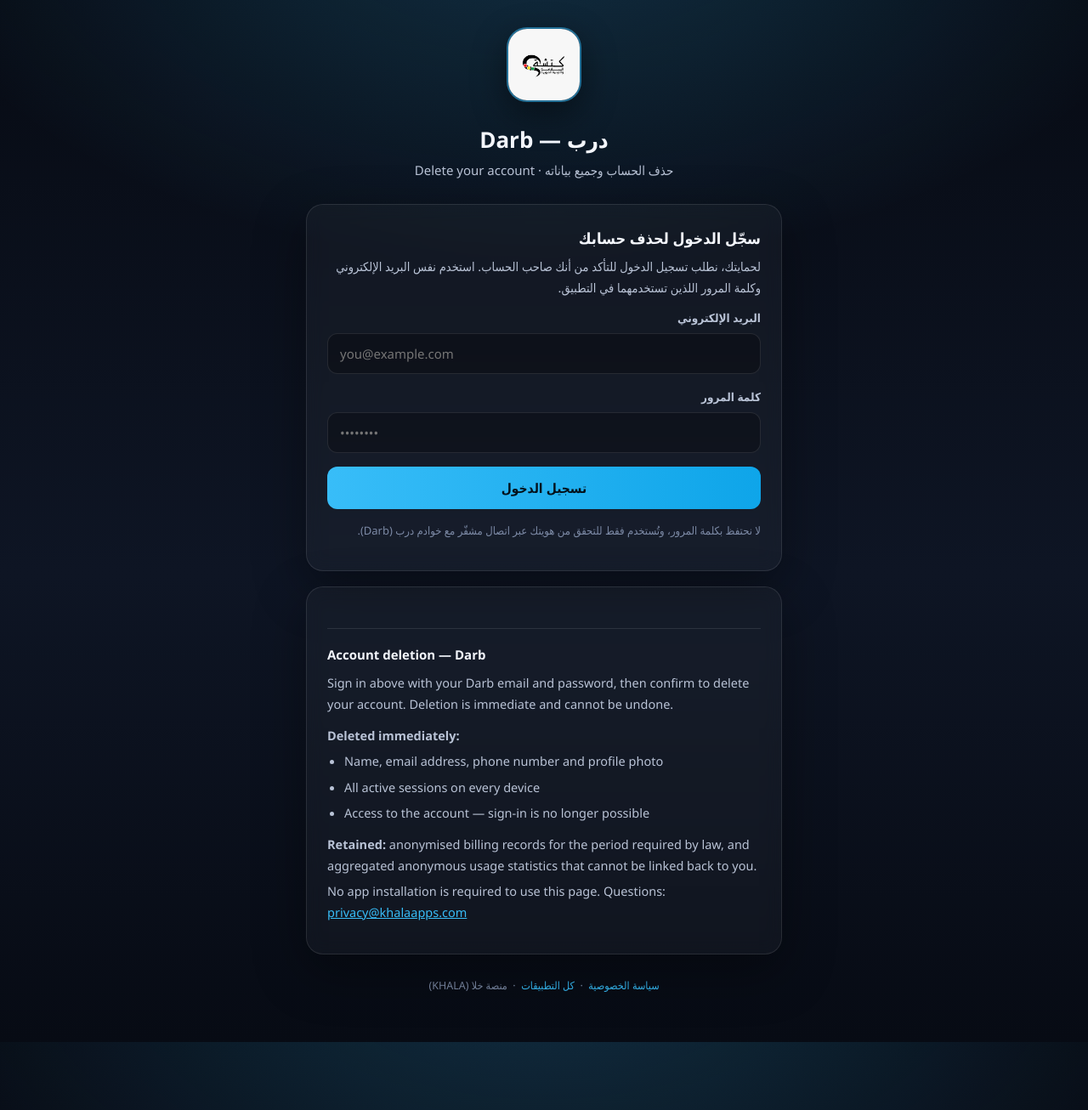
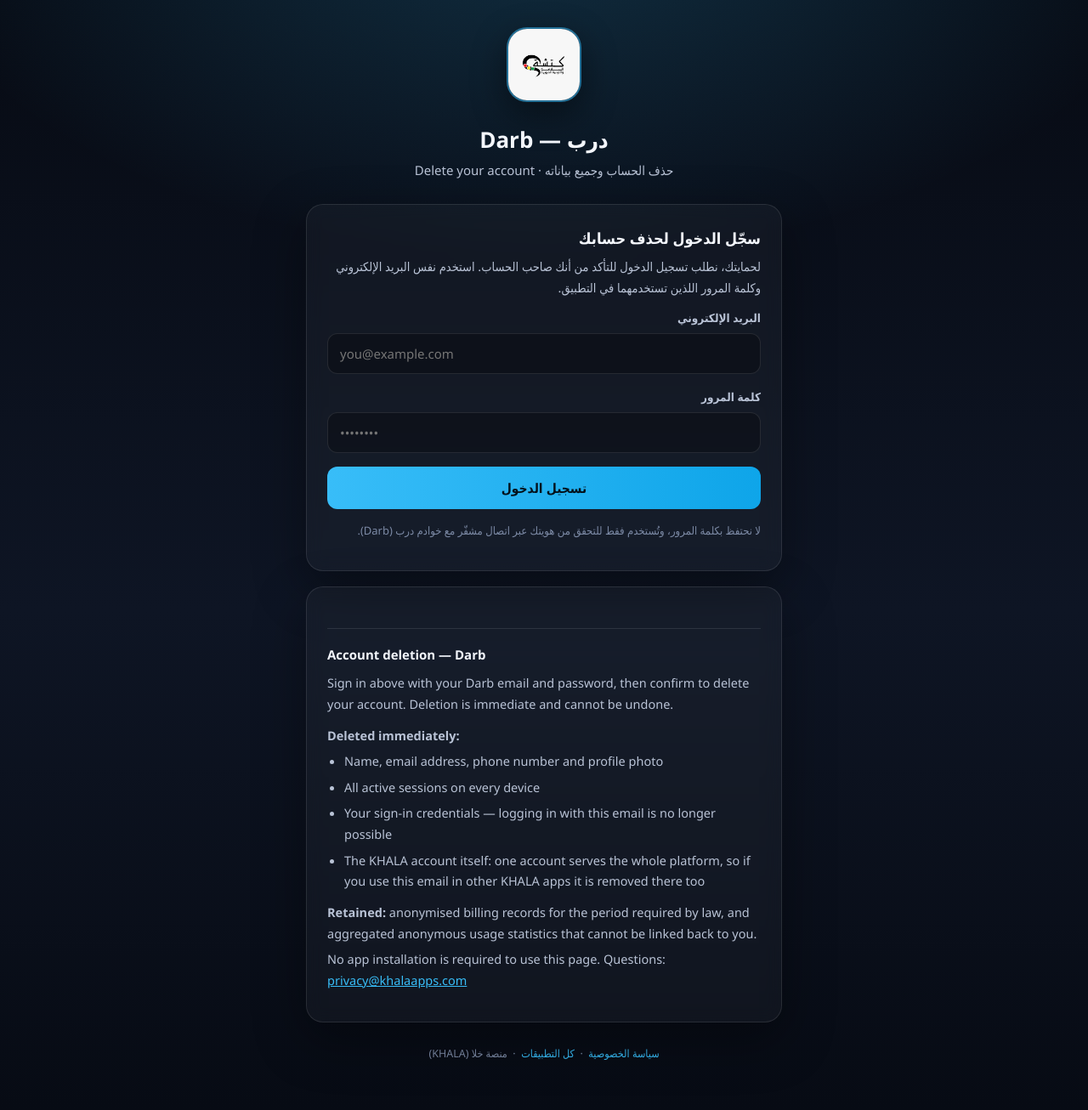
Before and after one commit to Yassin6up/KHALA-APPS, a Jekyll site: the page built from docs/delete-account/darb.html, in a window 1280 px wide. Shown: the whole page at 85% size. Built offline with Jekyll 4.4.1, drawn with Linux system fonts in a browser that asks for light colours.

Commit message:
Spell out that deletion removes the shared KHALA account
A KHALA user record is global — one account per email across all eight
apps — so deleting from any app's page also removes access to the others.
The page now says that instead of implying deletion is app-scoped.

Co-Authored-By: Claude Sonnet 5 <noreply@anthropic.com>

```diff
--- a/docs/_layouts/delete-account.html
+++ b/docs/_layouts/delete-account.html
@@ -103,7 +104,8 @@
       <ul>
         <li>Name, email address, phone number and profile photo</li>
         <li>All active sessions on every device</li>
-        <li>Access to the account — sign-in is no longer possible</li>
+        <li>Your sign-in credentials — logging in with this email is no longer possible</li>
+        <li>The KHALA account itself: one account serves the whole platform, so if you use this email in other KHALA apps it is removed there too</li>
       </ul>
       <p style="margin-bottom:6px"><strong>Retained:</strong> anonymised billing records for the period required by law, and aggregated anonymous usage statistics that cannot be linked back to you.</p>
       <p>No app installation is required to use this page. Questions: <a href="mailto:privacy@khalaapps.com" style="color:var(--brand)">privacy@khalaapps.com</a></p>
```
Also changed, not shown: other parts of docs/_layouts/delete-account.html (+2 -1 lines).
